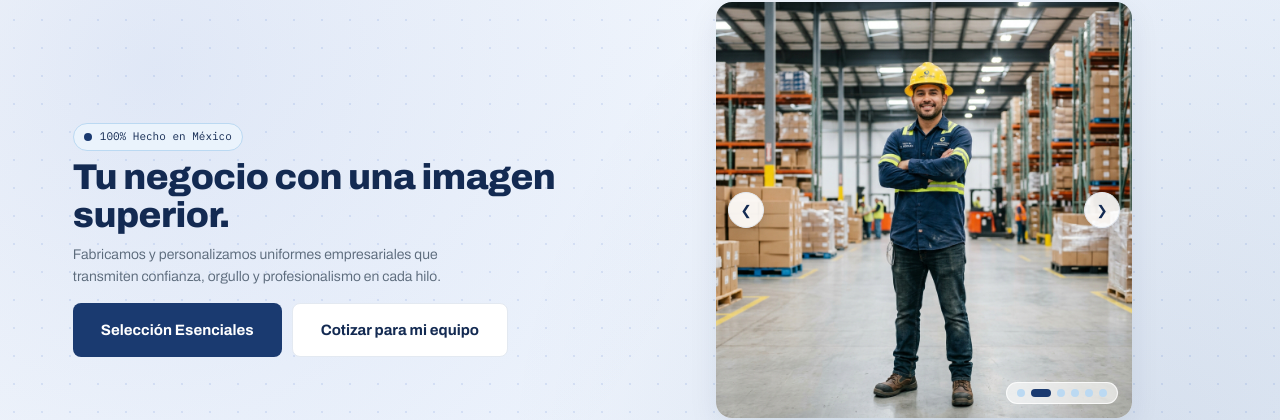
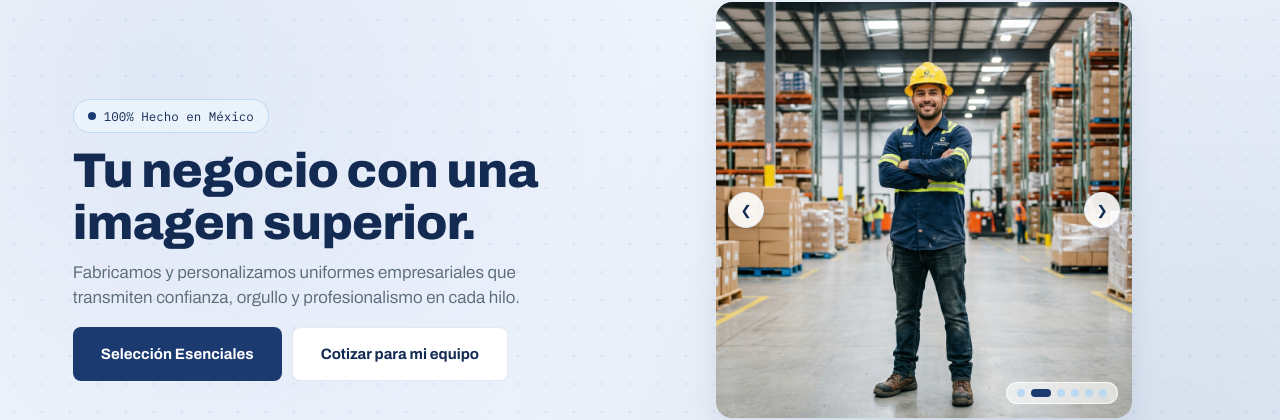
Before and after one commit to danieltrejomx/hupac-textiles-web, a Next.js app: page / in a window 1280 px wide. Shown: the part 142-562 px from the top of the page. Built offline with nearby package versions, Linux system fonts and the light colour scheme; no server answers.

Commit message:
Aumentar tamano de fuente del titulo y texto en Hero principal

```diff
--- a/app/globals.css
+++ b/app/globals.css
@@ -79,7 +79,7 @@ section{max-width:1280px;margin:0 auto;padding:96px 28px;width:100%;box-sizing:b
 section.full{max-width:none;padding-left:0;padding-right:0}
 .eyebrow{font-family:var(--mono);font-size:12.5px;font-weight:600;letter-spacing:.16em;color:var(--rey);text-transform:uppercase;display:flex;align-items:center;gap:12px;margin-bottom:18px}
 .eyebrow::before{content:"";width:34px;height:2px;background:var(--rey)}
-h1{font-weight:840;font-stretch:110%;font-size:clamp(38px,5vw,62px);line-height:1.04;letter-spacing:-.015em;color:var(--marino)}
+h1{font-weight:840;font-stretch:110%;font-size:clamp(44px,5.2vw,64px);line-height:1.06;letter-spacing:-.015em;color:var(--marino)}
 h2{font-weight:800;font-stretch:108%;font-size:clamp(28px,3.2vw,40px);line-height:1.12;letter-spacing:-.01em;color:var(--marino);margin-bottom:14px}
 .sec-head{max-width:740px;margin-bottom:52px;width:100%;box-sizing:border-box}
 .sec-head p{color:var(--texto-2);font-size:17px}
@@ -190,7 +190,7 @@ h2{font-weight:800;font-stretch:108%;font-size:clamp(28px,3.2vw,40px);line-heigh
 
 /* ---------- HERO ---------- */
 .hero{display:grid;grid-template-columns:1.05fr .95fr;gap:40px;align-items:center;padding-top:72px;padding-bottom:72px}
-.hero p.lead{font-size:18.5px;color:var(--texto-2);max-width:52ch;margin:22px 0 34px}
+.hero p.lead{font-size:20px;line-height:1.55;color:var(--texto-2);max-width:54ch;margin:22px 0 34px}
 .hero-ctas{display:flex;gap:14px;flex-wrap:wrap;margin-bottom:0}
 .stats{display:grid;grid-template-columns:repeat(4,1fr);border:1px solid var(--linea);border-radius:12px;overflow:hidden;background:#fff;max-width:560px}
 .stats div{padding:18px;border-right:1px solid var(--linea)}
@@ -213,7 +213,7 @@ h2{font-weight:800;font-stretch:108%;font-size:clamp(28px,3.2vw,40px);line-heigh
 .hero-arrow:hover{background:#fff;color:var(--rey);transform:translateY(-50%) scale(1.1)}
 .hero-arrow.prev{left:12px}
 .hero-arrow.next{right:12px}
-.badge-mx{display:inline-flex;align-items:center;gap:8px;font-family:var(--mono);font-size:12px;color:var(--marino);background:var(--cielo);border:1px solid var(--cielo-2);border-radius:999px;padding:7px 15px;margin-bottom:20px}
+.badge-mx{display:inline-flex;align-items:center;gap:8px;font-family:var(--mono);font-size:13.5px;color:var(--marino);background:var(--cielo);border:1px solid var(--cielo-2);border-radius:999px;padding:8px 18px;margin-bottom:20px}
 .badge-mx i{width:8px;height:8px;border-radius:50%;background:var(--rey)}
 
 /* ---------- CIFRAS ---------- */
@@ -343,15 +343,15 @@ footer{background:#FFFFFF;border-top:1px solid var(--linea);margin-top:56px}
 @media (max-width: 1440px) and (min-width: 961px) {
   .hero { padding-top: 20px; padding-bottom: 20px; gap: 32px; }
   .hero-foto { height: 480px; background: #ffffff; }
-  .hero p.lead { font-size: 16.5px; margin: 14px 0 22px; }
+  .hero p.lead { font-size: 18.5px; line-height: 1.5; margin: 14px 0 22px; }
   .hero-ctas { margin-bottom: 0; }
 }
 
 @media (max-height: 900px) and (min-width: 961px) {
   .hero { padding-top: 8px; padding-bottom: 8px; gap: 20px; }
-  .badge-mx { margin-bottom: 8px; padding: 4px 10px; font-size: 11px; }
-  h1 { font-size: clamp(26px, 2.8vw, 38px); line-height: 1.08; }
-  .hero p.lead { font-size: 14px; margin: 8px 0 14px; max-width: 48ch; }
+  .badge-mx { margin-bottom: 12px; padding: 6px 14px; font-size: 12.5px; }
+  h1 { font-size: clamp(34px, 3.8vw, 50px); line-height: 1.08; }
+  .hero p.lead { font-size: 17px; line-height: 1.5; margin: 10px 0 16px; max-width: 52ch; }
   .hero-ctas { margin-bottom: 0; gap: 10px; }
   .hero-foto { height: clamp(340px, 42vh, 420px); background: #ffffff; }
   .hero-slide img { object-fit: contain; object-position: center; }
@@ -365,9 +365,9 @@ footer{background:#FFFFFF;border-top:1px solid var(--linea);margin-top:56px}
 
 @media (max-height: 780px) and (min-width: 961px) {
   .hero { padding-top: 4px; padding-bottom: 4px; gap: 14px; }
-  .badge-mx { margin-bottom: 4px; }
-  h1 { font-size: clamp(22px, 2.4vw, 32px); }
-  .hero p.lead { font-size: 13px; margin: 4px 0 8px; }
+  .badge-mx { margin-bottom: 8px; font-size: 12px; }
+  h1 { font-size: clamp(30px, 3.2vw, 44px); line-height: 1.1; }
+  .hero p.lead { font-size: 16px; line-height: 1.45; margin: 6px 0 10px; }
   .hero-ctas { margin-bottom: 0; }
   .hero-foto { height: clamp(280px, 38vh, 360px); background: #ffffff; }
   .hero-slide img { object-fit: contain; object-position: center; }
@@ -442,14 +442,15 @@ footer{background:#FFFFFF;border-top:1px solid var(--linea);margin-top:56px}
   }
 
   .hero-first-screen h1 {
-    font-size: clamp(24px, 6.8vw, 30px) !important;
+    font-size: clamp(28px, 7.5vw, 38px) !important;
     line-height: 1.15 !important;
     text-align: center;
   }
 
   .hero-first-screen .hero p.lead {
-    font-size: 14.5px !important;
-    margin: 10px 0 16px !important;
+    font-size: 16px !important;
+    line-height: 1.5 !important;
+    margin: 12px 0 18px !important;
     text-align: center;
     max-width: 100% !important;
   }
```
